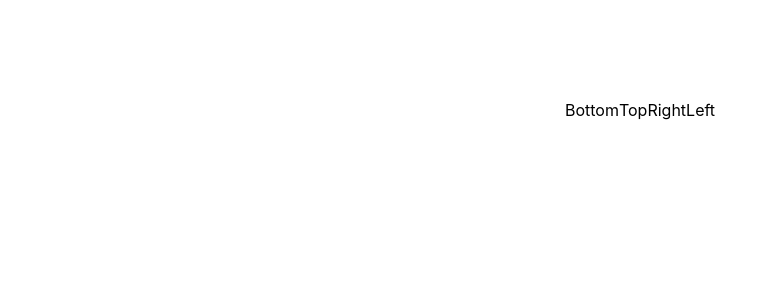
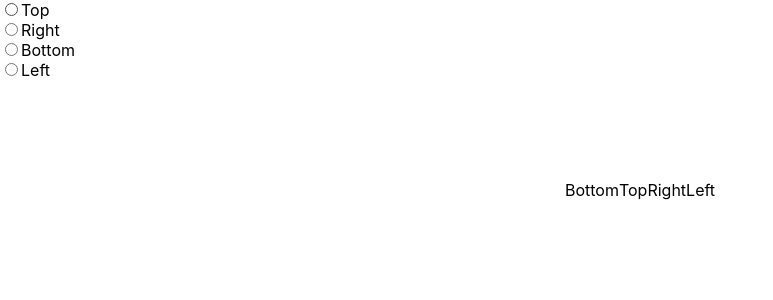
Before and after one commit to utkarsh680/ToolTip, a React (Create React App) app: page / in a window 1280 px wide. Shown: the top 300 px of the page, without its empty margins (0-773 px from the left). Built offline with nearby package versions, Linux system fonts and the light colour scheme; the HTML template or start-up script is replaced by a standard one.

Commit message:
done with adding radio button with there title

```diff
--- a/src/App.js
+++ b/src/App.js
@@ -1,16 +1,67 @@
 import "rc-tooltip/assets/bootstrap.css";
+import React,{useState} from "react";
 import Bottom from "./Components/bottom";
 import Top from "./Components/top";
 import Right from "./Components/right";
 import Left from "./Components/left";
-function App() {
+
+const App = () => {
+
+  const [tooltip, setTooltip] = useState("Select optipn");
   return (
+    <div>
+    <div className="radio-button">
+      <div className = "radio-button-title">
+      <label for="top">
+          <input
+          type="radio"
+          id="top"
+          name="tooltip"
+          value="TOP"
+          onClick={() => setTooltip("TOP")}
+          />
+          Top
+        </label><br />
+        <label for="right">
+          <input
+          type="radio"
+          id="right"
+          name="tooltip"
+          value="RIGHT"
+          onClick={() => setTooltip("RIGHT")}
+
+          />
+          Right
+          </label><br />
+          <label for="bottom">
+          <input
+          type="radio"
+          id="bottom"
+          name="tooltip"
+          value="BOTTOM"
+          onClick={() => setTooltip("BOTTOM")}
+          />
+          Bottom
+          </label><br />
+          <label for="left">
+          <input
+          type="radio"
+          id="left"
+          name="tooltip"
+          value="LEFT"
+          onClick={() => setTooltip("LEFT")}
+          />
+          Left
+          </label>
+      </div>
+    </div>
     <div className="App">
      <Bottom />
      <Top />
      <Right />
      <Left />
     </div>
+    </div>
   );
 }
 
```
